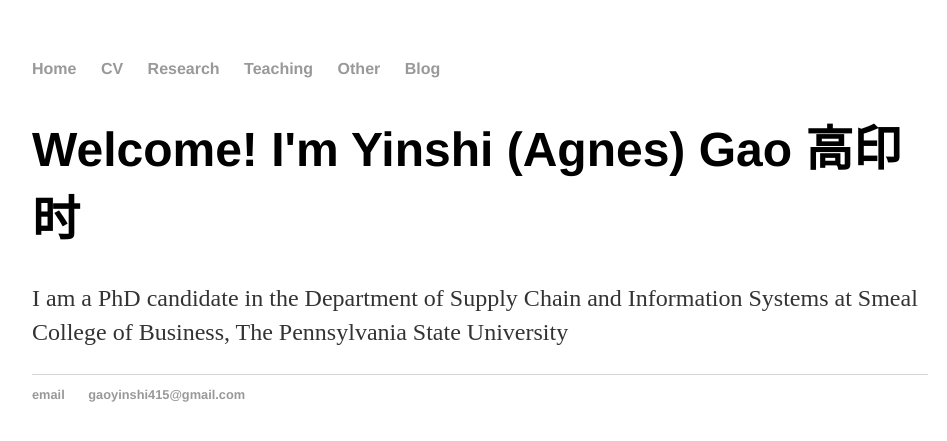
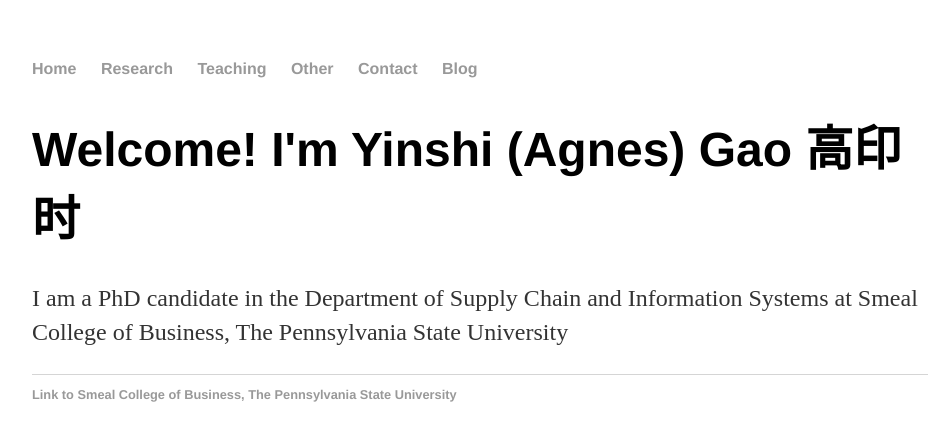
Before and after one commit to yinshi-gao/yinshi-gao.github.io, a Jekyll site: the page built from index.html, in a window 1280 px wide. Shown: the top 441 px of the page, without its empty margins (160-1107 px from the left). Built offline with Jekyll 4.4.1, drawn with Linux system fonts in a browser that asks for light colours.

Commit message:
Update default.html

```diff
--- a/_layouts/default.html
+++ b/_layouts/default.html
@@ -9,10 +9,10 @@
 			<nav>
 	    		<ul>
 				<li><a href="/">Home</a></li>
-				<li><a href="/cv">CV</a></li>
 				<li><a href="/research">Research</a></li>
         			<li><a href="/teaching">Teaching</a></li>
 				<li><a href="/other">Other</a></li>
+				<li><a href="/contact">Contact</a></li>
 				<li><a href="/blog">Blog</a></li>
 	    		</ul>
 			</nav>
@@ -23,8 +23,7 @@
 			</div><!-- /.container -->
 			<footer>
 	    		<ul>
-	        		<li><a href="mailto:gaoyinshi415@gmail.com">email</a></li>
-	        		<li><a href="https://github.com/yinshi-gao">gaoyinshi415@gmail.com</a></li>
+	        		<li><a href="https://www.smeal.psu.edu/">Link to Smeal College of Business, The Pennsylvania State University</a></li>
 				</ul>
 			</footer>
 		</body>
```
